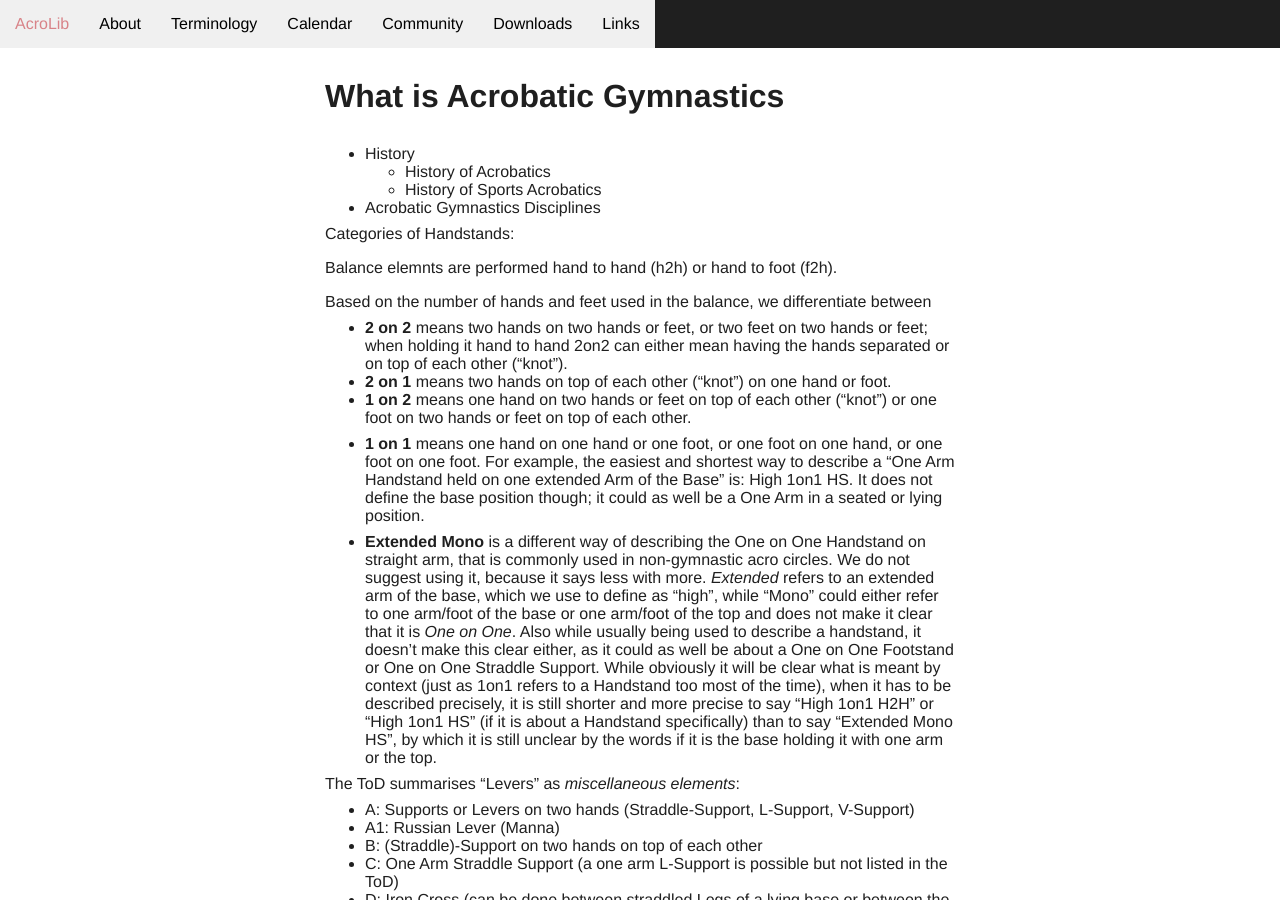
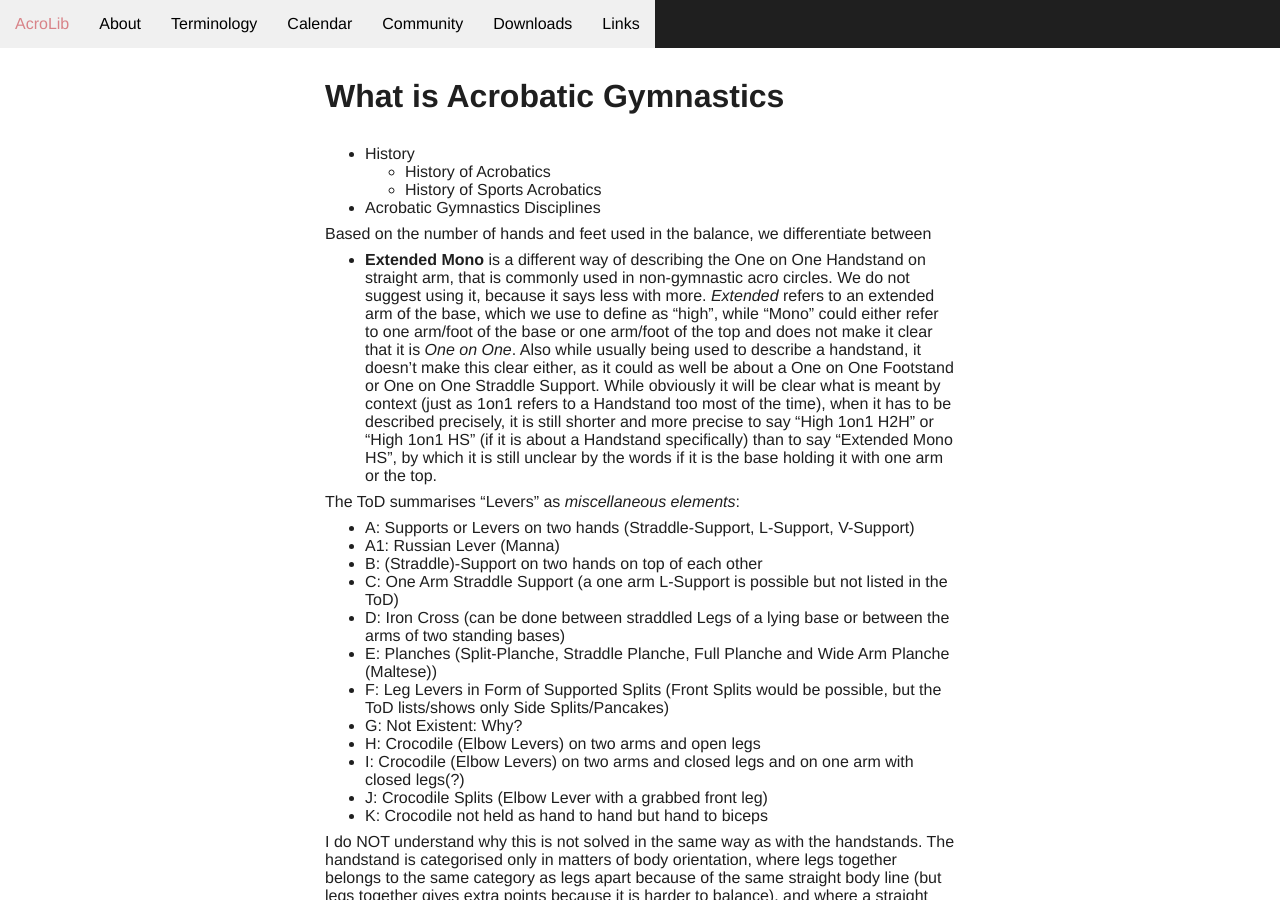
Before and after one commit to floshin/acrolib, a Jekyll site: the page built from WhatIsAcrobaticGymnastics.md, in a window 1280 px wide and 900 px high. Built offline with Jekyll 4.4.1, drawn with Linux system fonts in a browser that asks for light colours; our own code applies the rules of GitHub Pages for plain Markdown files.

Commit message:
Update WhatIsAcrobaticGymnastics.md

```diff
--- a/WhatIsAcrobaticGymnastics.md
+++ b/WhatIsAcrobaticGymnastics.md
@@ -9,17 +9,9 @@
 
 
 
-
-Categories of Handstands:
-
-Balance elemnts are performed hand to hand (h2h) or hand to foot (f2h).
-
 Based on the number of hands and feet used in the balance, we differentiate between
 
-* **2 on 2** means two hands on two hands or feet, or two feet on two hands or feet; when holding it hand to hand 2on2 can either mean having the hands separated or on top of each other ("knot").
-* **2 on 1** means two hands on top of each other ("knot") on one hand or foot.
-* **1 on 2** means one hand on two hands or feet on top of each other ("knot") or one foot on two hands or feet on top of each other.
-* **1 on 1** means one hand on one hand or one foot, or one foot on one hand, or one foot on one foot. For example, the easiest and shortest way to describe a "One Arm Handstand held on one extended Arm of the Base" is: High 1on1 HS. It does not define the base position though; it could as well be a One Arm in a seated or lying position.
+
 
 * **Extended Mono** is a different way of describing the One on One Handstand on straight arm, that is commonly used in non-gymnastic acro circles. We do not suggest using it, because it says less with more. *Extended* refers to an extended arm of the base, which we use to define as "high", while "Mono" could either refer to one arm/foot of the base or one arm/foot of the top and does not make it clear that it is *One on One*. Also while usually being used to describe a handstand, it doesn't make this clear either, as it could as well be about a One on One Footstand or One on One Straddle Support. While obviously it will be clear what is meant by context (just as 1on1 refers to a Handstand too most of the time), when it has to be described precisely, it is still shorter and more precise to say "High 1on1 H2H" or "High 1on1 HS" (if it is about a Handstand specifically) than to say "Extended Mono HS", by which it is still unclear by the words if it is the base holding it with one arm or the top.
 
```
